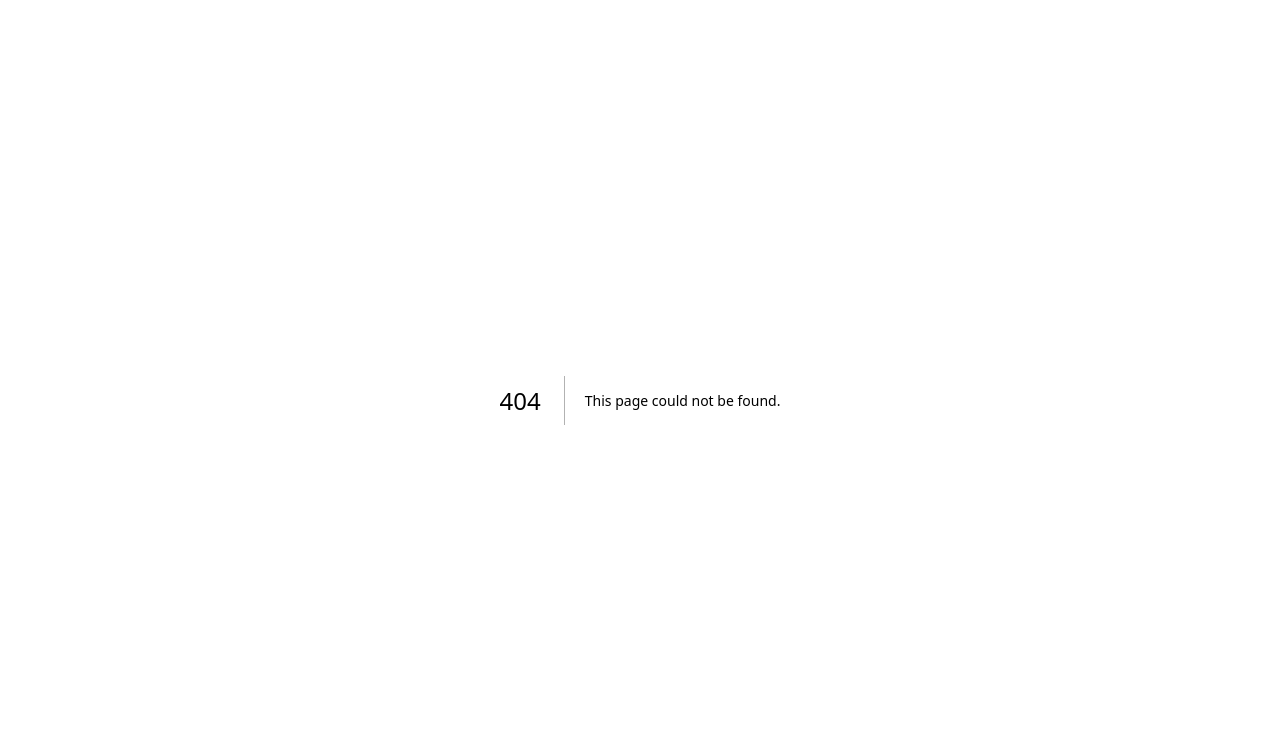
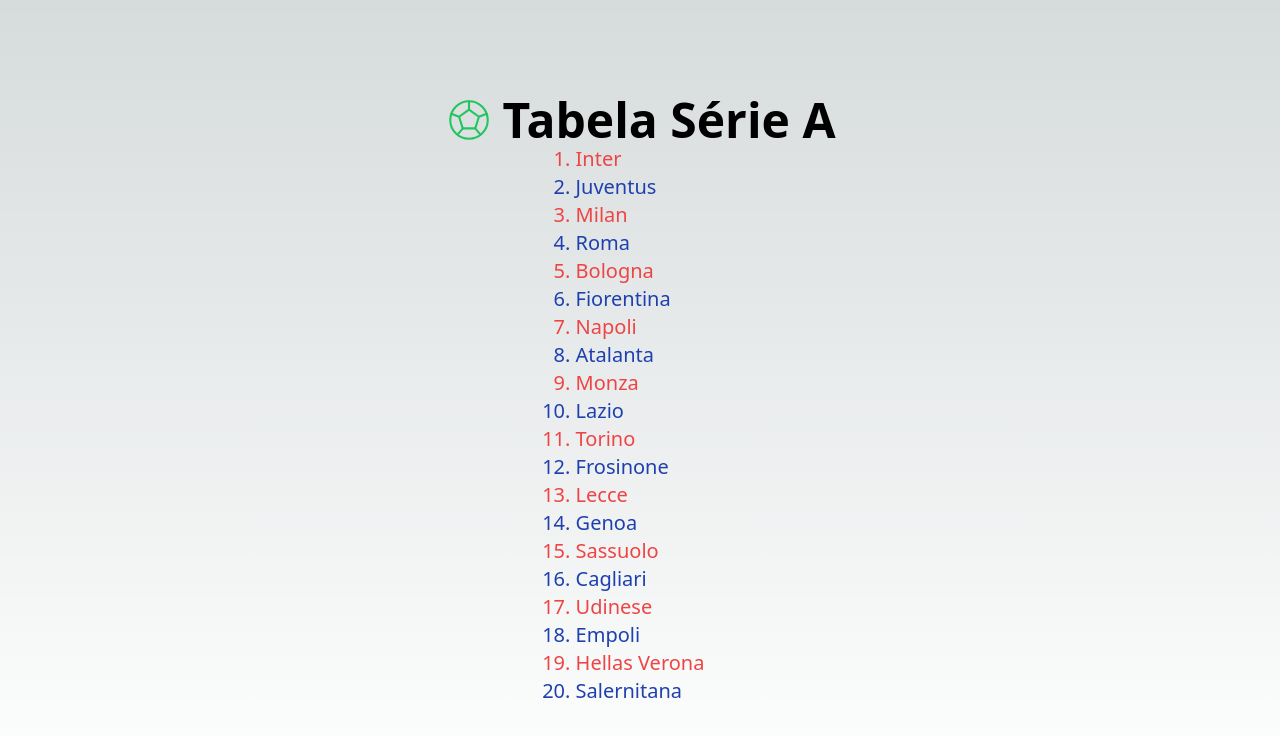
Before and after one commit to engcomAndre/Next-React-Plays, a Next.js app: page /listas/basica in a window 1280 px wide. Before the commit this address had no page. Shown: the top 736 px of the page. Built offline with nearby package versions, Linux system fonts and the light colour scheme.

Commit message:
add listas

```diff
--- /dev/null
+++ b/src/components/listas/TabelaSerieA.tsx
@@ -0,0 +1,30 @@
+import { text } from "stream/consumers"
+
+interface TabelaSerieAProps {
+    times: string[]
+}
+export default function TabelaSerieA(props: TabelaSerieAProps){
+
+    const items: any[] = []
+
+    /* for(let i = 0; i < props.times.length ; i++){
+        items.push(<li
+            key={props.times[i]}
+            className="text-xl list-decimal"
+            >{props.times[i]}</li>)
+    } */
+
+    const items2 = props.times.map(
+        (time, i) =>
+        <li
+            key={time}
+            className= {`text-xl list-decimal ${i % 2 === 0 ? 'text-red-500': 'text-blue-800' } `}
+            >{time}</li>
+    )
+
+    return (
+        <ol>
+            {items2}
+        </ol>
+    )
+}
--- /dev/null
+++ b/src/pages/listas/basica.tsx
@@ -0,0 +1,37 @@
+import TabelaSerieA from "@/components/listas/TabelaSerieA"
+import { IconBallFootball } from "@tabler/icons-react"
+
+export default function PaginaListaBasica(){
+
+    const tabelaSerieA = [
+        'Inter',
+        'Juventus',
+        'Milan',
+        'Roma',
+        'Bologna',
+        'Fiorentina',
+        'Napoli',
+        'Atalanta',
+        'Monza',
+        'Lazio',
+        'Torino',
+        'Frosinone',
+        'Lecce',
+        'Genoa',
+        'Sassuolo',
+        'Cagliari',
+        'Udinese',
+        'Empoli',
+        'Hellas Verona',
+        'Salernitana'
+    ]
+
+    return (
+        <div className={
+            `flex flex-col justify-center items-center h-screen`
+        }>
+            <h1 className="flex items-center gap-2 text-5xl font-black"><IconBallFootball size={50} stroke={1} className="text-green-500"/>Tabela Série A</h1>
+            <TabelaSerieA times={tabelaSerieA}/>
+        </div>
+    )
+}
```
